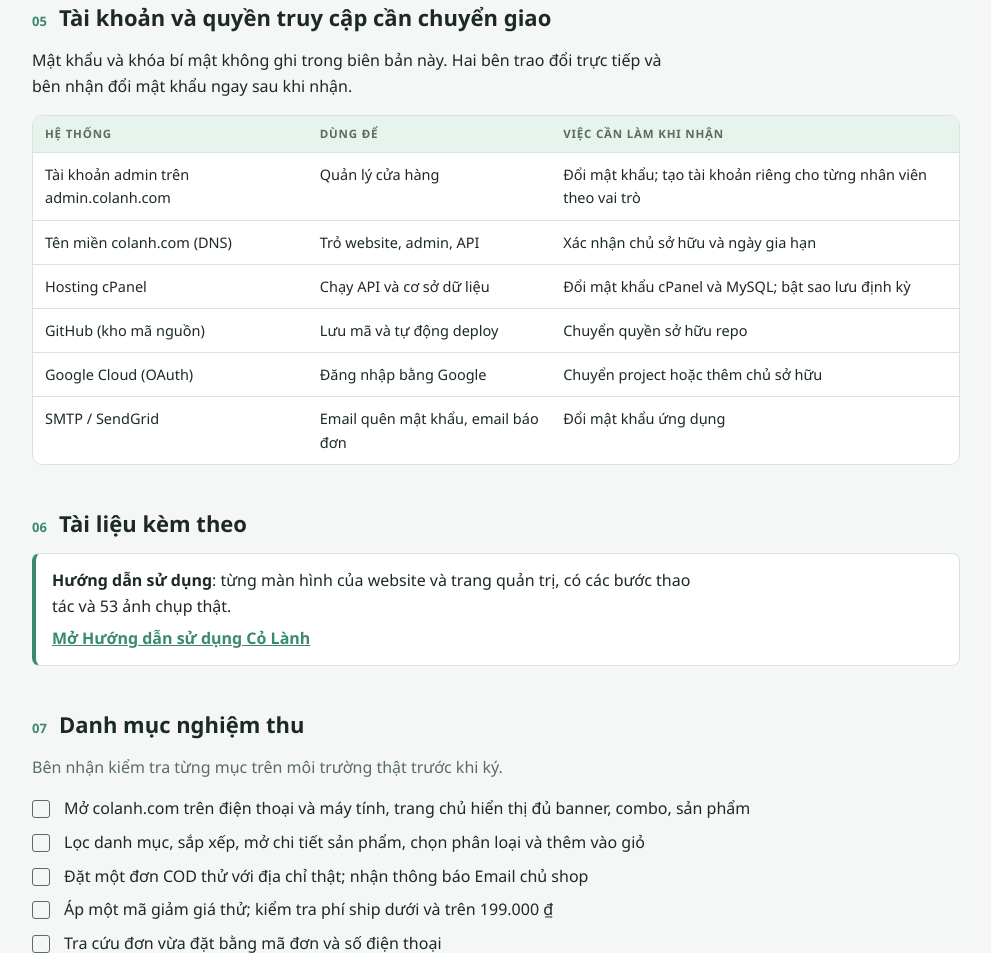
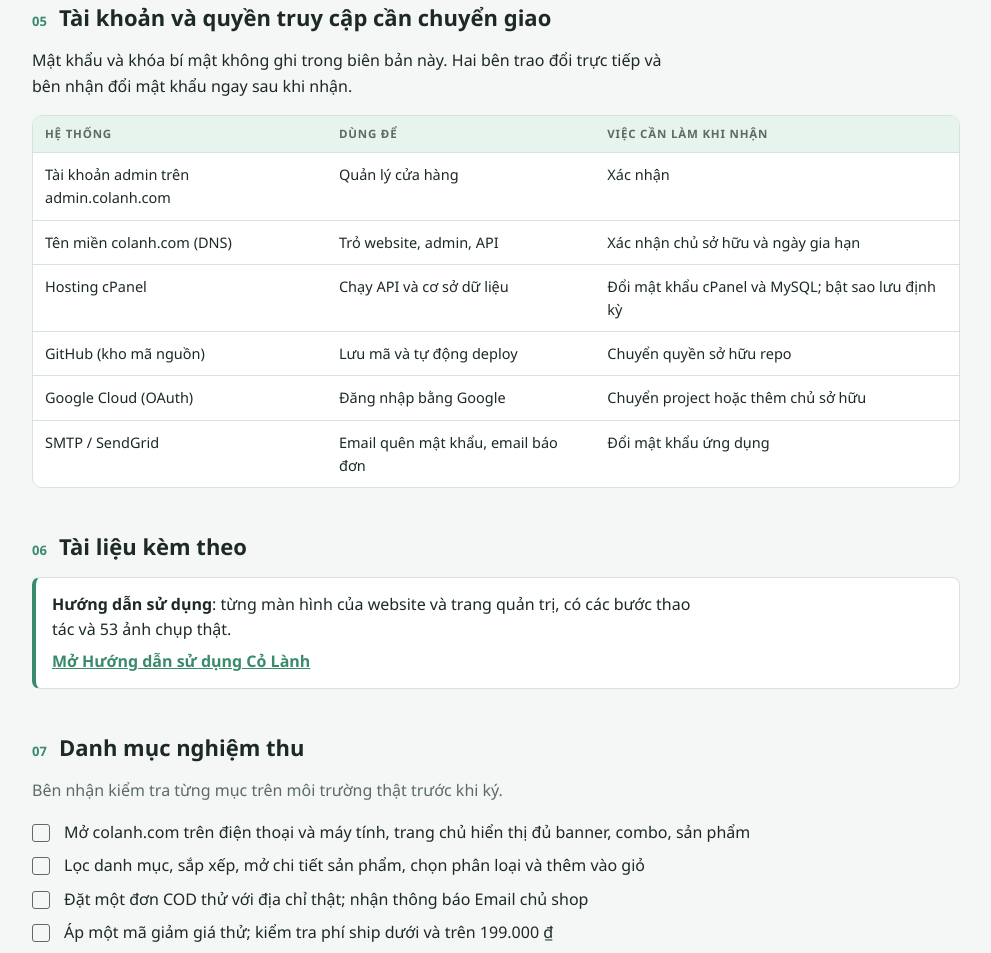
Before and after one commit to doquangthanh/colanh-docs, a plain HTML site: page ban-giao/index.html in a window 1280 px wide. Shown: the part 3190-4143 px from the top of the page, without its empty margins (144-1135 px from the left). Drawn offline with Linux system fonts and the light colour scheme.

Commit message:
docs: simplify admin account handover action

```diff
--- a/ban-giao/index.html
+++ b/ban-giao/index.html
@@ -164,7 +164,7 @@ ul.plain{margin:0;padding-left:20px;display:grid;gap:6px}
     <div class="tbl"><table>
       <thead><tr><th>Hệ thống</th><th>Dùng để</th><th>Việc cần làm khi nhận</th></tr></thead>
       <tbody>
-        <tr><td>Tài khoản admin trên admin.colanh.com</td><td>Quản lý cửa hàng</td><td>Đổi mật khẩu; tạo tài khoản riêng cho từng nhân viên theo vai trò</td></tr>
+        <tr><td>Tài khoản admin trên admin.colanh.com</td><td>Quản lý cửa hàng</td><td>Xác nhận</td></tr>
         <tr><td>Tên miền colanh.com (DNS)</td><td>Trỏ website, admin, API</td><td>Xác nhận chủ sở hữu và ngày gia hạn</td></tr>
         <tr><td>Hosting cPanel</td><td>Chạy API và cơ sở dữ liệu</td><td>Đổi mật khẩu cPanel và MySQL; bật sao lưu định kỳ</td></tr>
         <tr><td>GitHub (kho mã nguồn)</td><td>Lưu mã và tự động deploy</td><td>Chuyển quyền sở hữu repo</td></tr>
```
